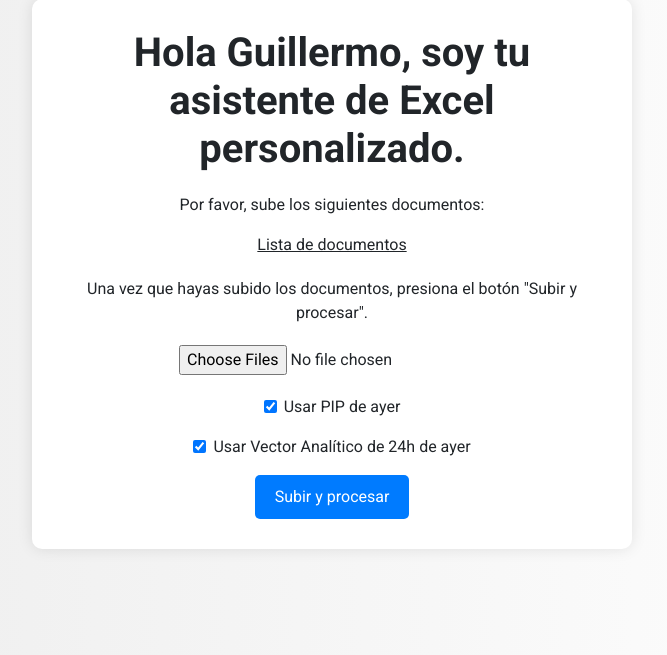
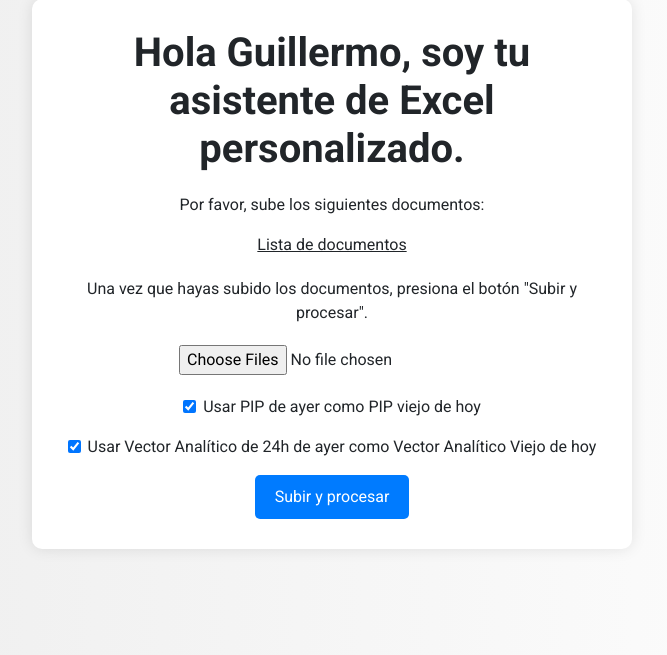
Before and after one commit to LuisSantiagoLopez/guillermo_finanzas_v1, a Django app: page /upload/ in a window 1280 px wide. Shown: the part 126-781 px from the top of the page, without its empty margins (308-975 px from the left). Run offline with Django 5.2, Linux system fonts and the light colour scheme; some libraries are stand-ins or nearby versions.

Commit message:
cambios checkboxes

```diff
--- a/funcionalidad/templates/upload_documents.html
+++ b/funcionalidad/templates/upload_documents.html
@@ -101,13 +101,13 @@
             <!-- Checkbox for using PIP from yesterday -->
             <div class="form-check my-3">
                 <input type="checkbox" name="use_pip_yesterday" class="form-check-input" id="pip-checkbox" checked>
-                <label class="form-check-label" for="pip-checkbox">Usar PIP de ayer</label>
+                <label class="form-check-label" for="pip-checkbox">Usar PIP de ayer como PIP viejo de hoy</label>
             </div>
 
             <!-- Checkbox for using VectorAnalitico24h from yesterday -->
             <div class="form-check mb-3">
                 <input type="checkbox" name="use_vector_yesterday" class="form-check-input" id="vector-checkbox" checked>
-                <label class="form-check-label" for="vector-checkbox">Usar Vector Analítico de 24h de ayer</label>
+                <label class="form-check-label" for="vector-checkbox">Usar Vector Analítico de 24h de ayer como Vector Analítico Viejo de hoy</label>
             </div>
 
             <button type="submit">Subir y procesar</button>
```
